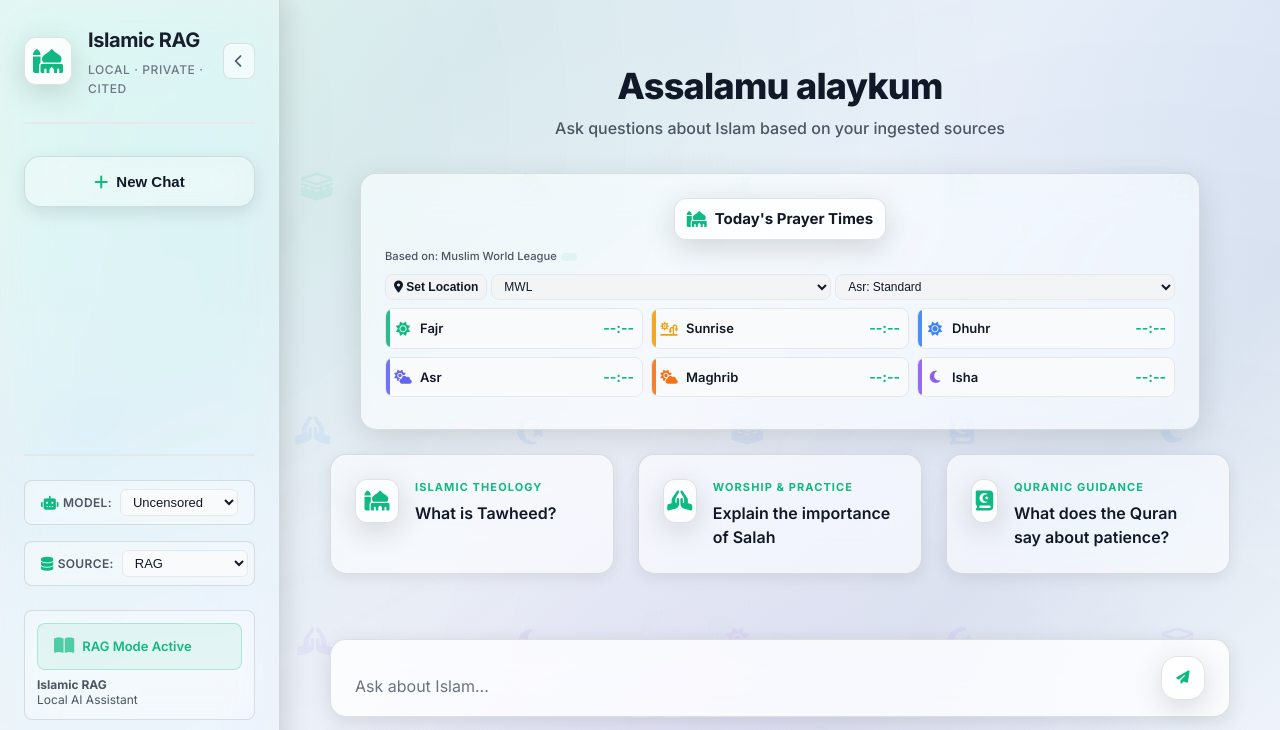
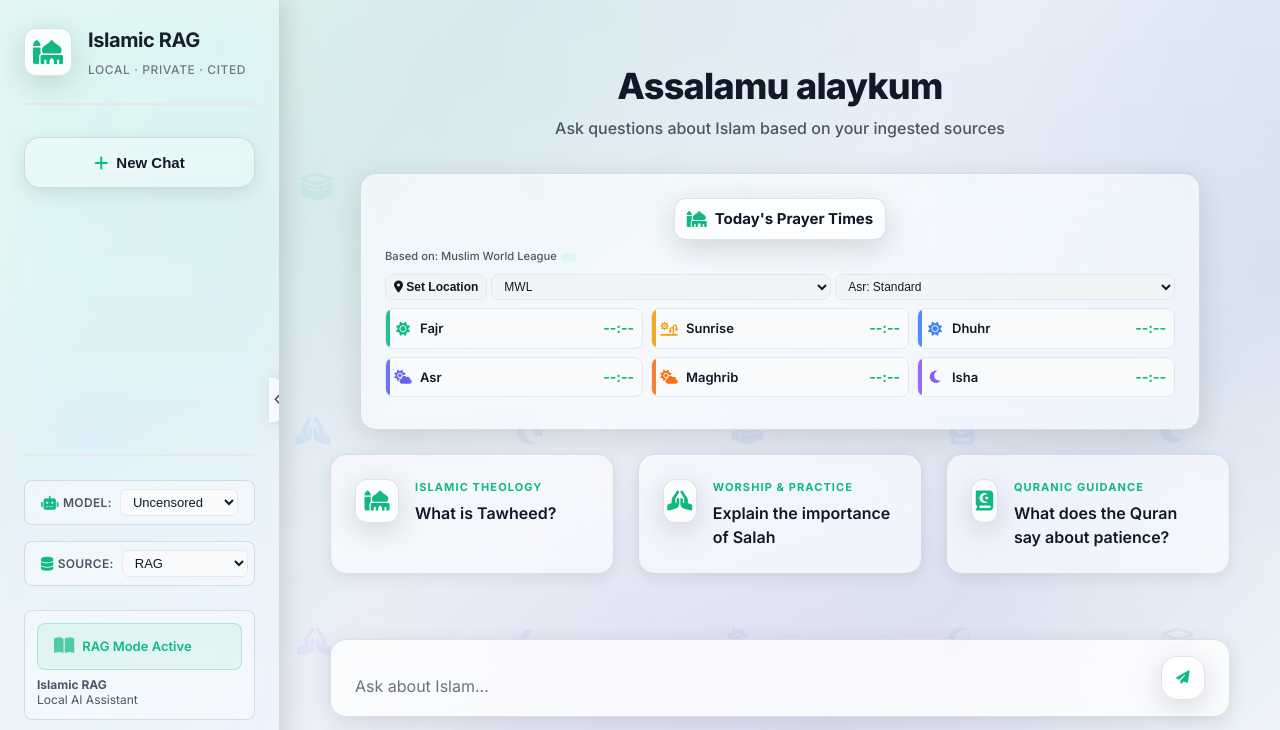
Before and after one commit to thechampusman/IslamicRAG, a plain HTML site: page ui/index.html in a window 1280 px wide. Shown: the top 730 px of the page. Drawn offline with Linux system fonts and the light colour scheme; no server answers.

Commit message:
Update ReadMe

```diff
--- a/ui/index.html
+++ b/ui/index.html
@@ -59,9 +59,6 @@
           <p class="subtitle">Local · Private · Cited</p>
         </div>
       </div>
-      <button class="sidebar-collapse-btn" id="sidebarCollapseBtn" title="Collapse sidebar">
-        <i class="fas fa-chevron-left"></i>
-      </button>
     </div>
 
     <button class="new-chat-btn" id="newChatBtn" title="New chat">
@@ -107,6 +104,9 @@
         </div>
       </div>
     </div>
+    <button class="sidebar-collapse-badge" id="sidebarCollapseBtn" title="Collapse sidebar">
+      <i class="fas fa-chevron-left"></i>
+    </button>
   </aside>
 
   <!-- Main Chat Area -->
--- a/ui/styles.css
+++ b/ui/styles.css
@@ -313,34 +313,52 @@ body::after {
   margin-bottom: var(--spacing-xl);
   padding-bottom: var(--spacing-lg);
   border-bottom: 2px solid var(--border-color);
-  display: flex;
-  align-items: center;
-  justify-content: space-between;
-}
-
-/* Sidebar collapse toggle button */
-.sidebar-collapse-btn {
-  width: 36px;
-  height: 36px;
+}
+
+/* Sidebar collapse badge attached to the sidebar edge */
+.sidebar-collapse-badge {
+  position: absolute;
+  top: 50%;
+  right: -10px;
+  transform: translateY(-50%);
+  z-index: 5;
+  width: 20px;
+  height: 48px;
   display: inline-flex;
   align-items: center;
   justify-content: center;
+  border-radius: 0 999px 999px 0;
   border: 1px solid var(--glass-border);
+  border-left: none;
   background: var(--glass-bg);
   color: var(--text-secondary);
-  border-radius: var(--radius-md);
   cursor: pointer;
-  transition: all var(--transition-base);
-}
-
-.sidebar-collapse-btn:hover {
+  box-shadow: 4px 0 18px rgba(0,0,0,0.14);
+  -webkit-backdrop-filter: blur(18px) saturate(160%);
+  backdrop-filter: blur(18px) saturate(160%);
+  transition: color var(--transition-base), box-shadow var(--transition-base);
+}
+
+.sidebar-collapse-badge::after {
+  content: '';
+  position: absolute;
+  right: 0;
+  top: 15%;
+  width: 2px;
+  height: 70%;
+  background: var(--accent-light);
+  border-radius: 2px;
+  opacity: 0.75;
+}
+
+.sidebar-collapse-badge:hover {
   color: var(--accent);
-  border-color: var(--accent);
-  box-shadow: 0 4px 12px rgba(0,0,0,0.10), 0 0 0 3px var(--accent-light) inset;
-}
-
-.sidebar-collapse-btn i {
+  box-shadow: 6px 0 22px rgba(0,0,0,0.16);
+}
+
+.sidebar-collapse-badge i {
   transition: transform var(--transition-base);
+  font-size: 0.8rem;
 }
 
 .sidebar-logo {
@@ -417,7 +435,7 @@ body::after {
   }
 
   /* Rotate chevron when collapsed */
-  .sidebar.collapsed .sidebar-collapse-btn i {
+  .sidebar.collapsed .sidebar-collapse-badge i {
     transform: rotate(180deg);
   }
 }
@@ -1865,6 +1883,11 @@ body::after {
     left: 0;
   }
 
+  /* Hide desktop collapse badge on mobile */
+  .sidebar-collapse-badge {
+    display: none;
+  }
+
   .chat-container {
     padding: calc(var(--spacing-2xl) + 32px) var(--spacing-md) var(--spacing-lg);
   }
```
Also changed, not shown: 2 other files.
